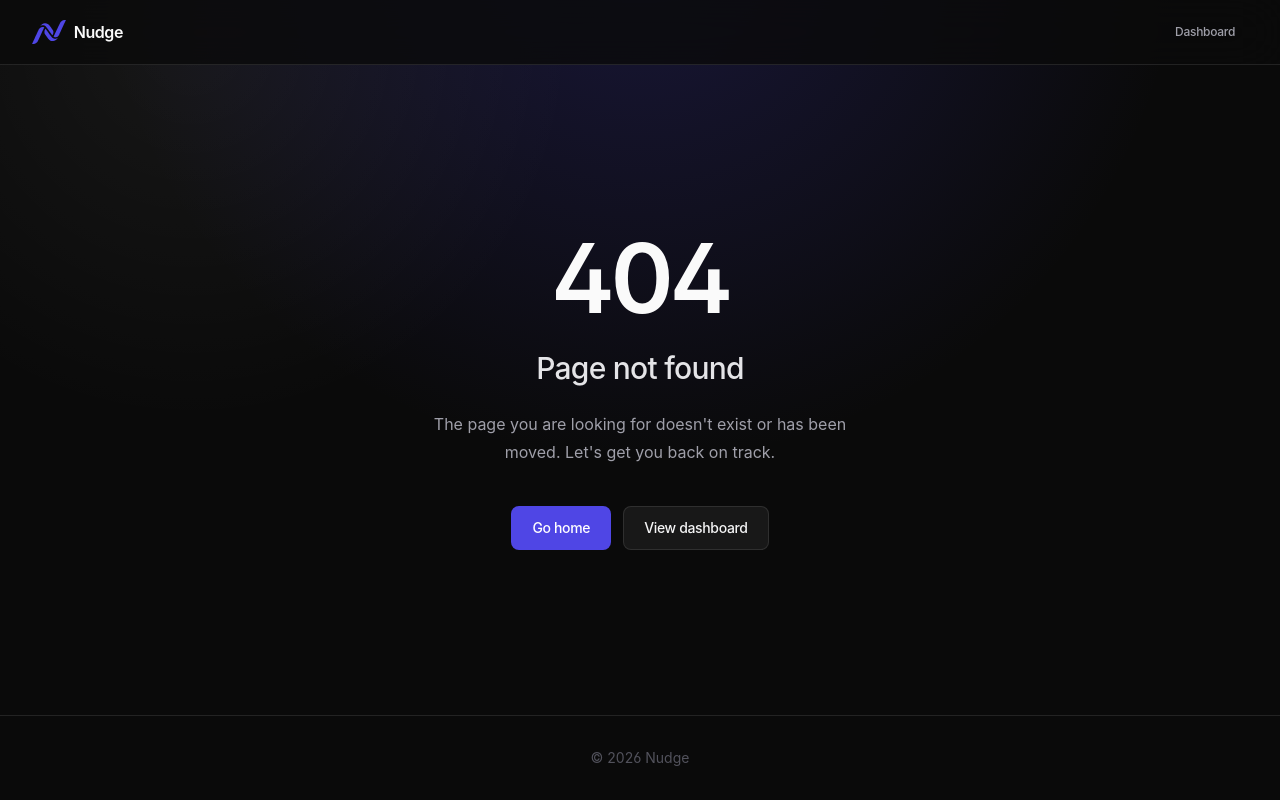
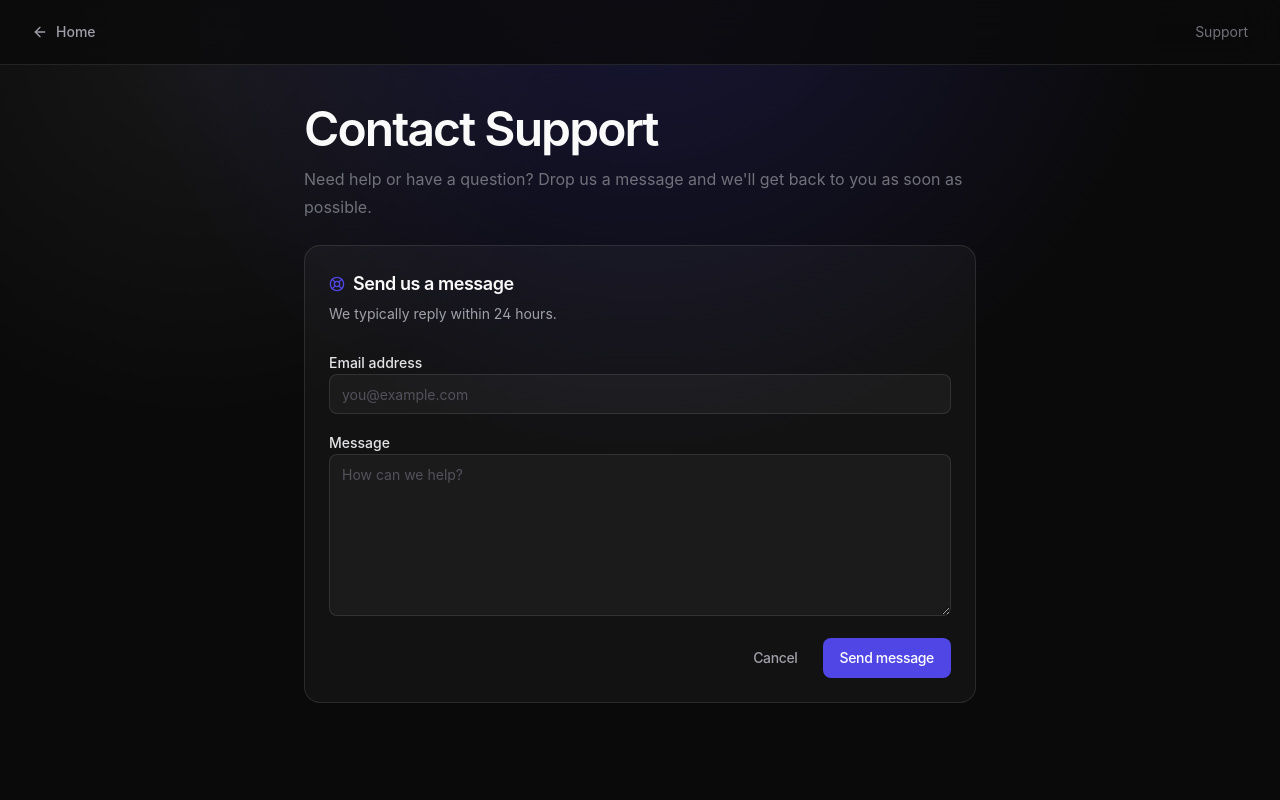
Before and after one commit to AbhishekU05/nudge, a Next.js app: page /support in a window 1280 px wide. Before the commit this address had no page. Built offline with nearby package versions, Linux system fonts and the light colour scheme.

Commit message:
added support page

```diff
--- /dev/null
+++ b/app/actions/support.ts
@@ -0,0 +1,37 @@
+"use server";
+
+import { redirect } from "next/navigation";
+
+import { sendFeedbackEmail } from "@/lib/email/send-feedback";
+
+export async function submitSupport(formData: FormData) {
+  const email = formData.get("email");
+  const message = formData.get("message");
+
+  if (typeof email !== "string" || email.trim().length === 0 || !email.includes("@")) {
+    redirect("/support?error=A+valid+email+is+required.");
+  }
+
+  if (typeof message !== "string" || message.trim().length === 0) {
+    redirect("/support?error=Message+is+required.");
+  }
+
+  if (message.length > 2000) {
+    redirect("/support?error=Message+is+too+long.");
+  }
+
+  try {
+    await sendFeedbackEmail({
+      userEmail: email.trim(),
+      message: message.trim(),
+    });
+  } catch (error) {
+    redirect(
+      `/support?error=${encodeURIComponent(
+        error instanceof Error ? error.message : "Unable to send message.",
+      )}`,
+    );
+  }
+
+  redirect("/support?success=Thank+you!+We+will+get+back+to+you+shortly.");
+}
--- a/app/page.tsx
+++ b/app/page.tsx
@@ -214,8 +214,11 @@ export default async function Home({
       </main>
 
       <footer className="border-t border-border">
-        <Container className="py-8 text-sm text-zinc-600">
-          © {new Date().getFullYear()} Nudge
+        <Container className="flex items-center justify-between py-8 text-sm text-zinc-600">
+          <div>© {new Date().getFullYear()} Nudge</div>
+          <Link href="/support" className="hover:text-zinc-300 transition-colors">
+            Contact Support
+          </Link>
         </Container>
       </footer>
     </div>
--- /dev/null
+++ b/app/support/page.tsx
@@ -0,0 +1,128 @@
+import Link from "next/link";
+
+import { ArrowLeft, LifeBuoy } from "lucide-react";
+
+import { submitSupport } from "@/app/actions/support";
+import { Container } from "@/components/site/container";
+import { Button } from "@/components/ui/button";
+import {
+  Card,
+  CardContent,
+  CardDescription,
+  CardHeader,
+  CardTitle,
+} from "@/components/ui/card";
+import { Input } from "@/components/ui/input";
+import { Textarea } from "@/components/ui/textarea";
+
+export default async function SupportPage({
+  searchParams,
+}: {
+  searchParams: Promise<{ error?: string; success?: string }>;
+}) {
+  const { error, success } = await searchParams;
+
+  return (
+    <div className="flex min-h-screen flex-col">
+      <header className="sticky top-0 z-20 border-b border-border bg-background/80 backdrop-blur-xl">
+        <Container className="flex h-16 items-center justify-between">
+          <Link
+            href="/"
+            className="inline-flex items-center gap-2 text-sm font-medium text-zinc-400 hover:text-zinc-100"
+          >
+            <ArrowLeft className="h-4 w-4" />
+            Home
+          </Link>
+          <div className="text-sm text-zinc-500">Support</div>
+        </Container>
+      </header>
+
+      <main className="flex-1">
+        <Container className="py-8 sm:py-10">
+          <div className="mx-auto max-w-2xl">
+            <div className="mb-6">
+              <h1 className="text-4xl font-semibold tracking-[-0.04em] text-zinc-50 sm:text-5xl">
+                Contact Support
+              </h1>
+              <p className="mt-3 text-base leading-7 text-zinc-500">
+                Need help or have a question? Drop us a message and we'll get back to you as soon as possible.
+              </p>
+            </div>
+
+            <Card className="bg-white/[0.035]">
+              <CardHeader>
+                <CardTitle className="flex items-center gap-2">
+                  <LifeBuoy className="h-4 w-4 text-primary" />
+                  Send us a message
+                </CardTitle>
+                <CardDescription>
+                  We typically reply within 24 hours.
+                </CardDescription>
+              </CardHeader>
+              <CardContent>
+                {success ? (
+                  <div className="space-y-4">
+                    <p className="rounded-lg border border-emerald-500/20 bg-emerald-500/10 px-3 py-3 text-sm text-emerald-200">
+                      {success}
+                    </p>
+                    <Link href="/">
+                      <Button variant="secondary" className="w-full">
+                        Return to home
+                      </Button>
+                    </Link>
+                  </div>
+                ) : (
+                  <form action={submitSupport} className="space-y-4">
+                    <div className="space-y-2">
+                      <label htmlFor="email" className="text-sm font-medium text-zinc-200">
+                        Email address
+                      </label>
+                      <Input
+                        id="email"
+                        name="email"
+                        type="email"
+                        placeholder="you@example.com"
+                        required
+                      />
+                    </div>
+                    <div className="space-y-2">
+                      <label htmlFor="message" className="text-sm font-medium text-zinc-200">
+                        Message
+                      </label>
+                      <Textarea
+                        id="message"
+                        name="message"
+                        placeholder="How can we help?"
+                        rows={7}
+                        required
+                        maxLength={2000}
+                      />
+                    </div>
+                    {error ? (
+                      <p
+                        className="rounded-lg border border-red-500/20 bg-red-500/10 px-3 py-2 text-sm text-red-200"
+                        role="alert"
+                      >
+                        {error}
+                      </p>
+                    ) : null}
+                    <div className="flex flex-col-reverse gap-2 sm:flex-row sm:items-center sm:justify-end">
+                      <Link href="/">
+                        <Button type="button" variant="ghost" className="w-full sm:w-auto">
+                          Cancel
+                        </Button>
+                      </Link>
+                      <Button type="submit" className="w-full sm:w-auto">
+                        Send message
+                      </Button>
+                    </div>
+                  </form>
+                )}
+              </CardContent>
+            </Card>
+          </div>
+        </Container>
+      </main>
+    </div>
+  );
+}
--- a/lib/email/send-feedback.ts
+++ b/lib/email/send-feedback.ts
@@ -13,7 +13,7 @@ type SendFeedbackEmailParams = {
 
 export async function sendFeedbackEmail(params: SendFeedbackEmailParams) {
   const resend = getResendClient();
-  const feedbackEmail = "a.upadhya05@gmail.com"; // User's verified email
+  const feedbackEmail = "support@nudgepay.co.in";
 
   const payload = {
     from: getFromEmail(),
```
